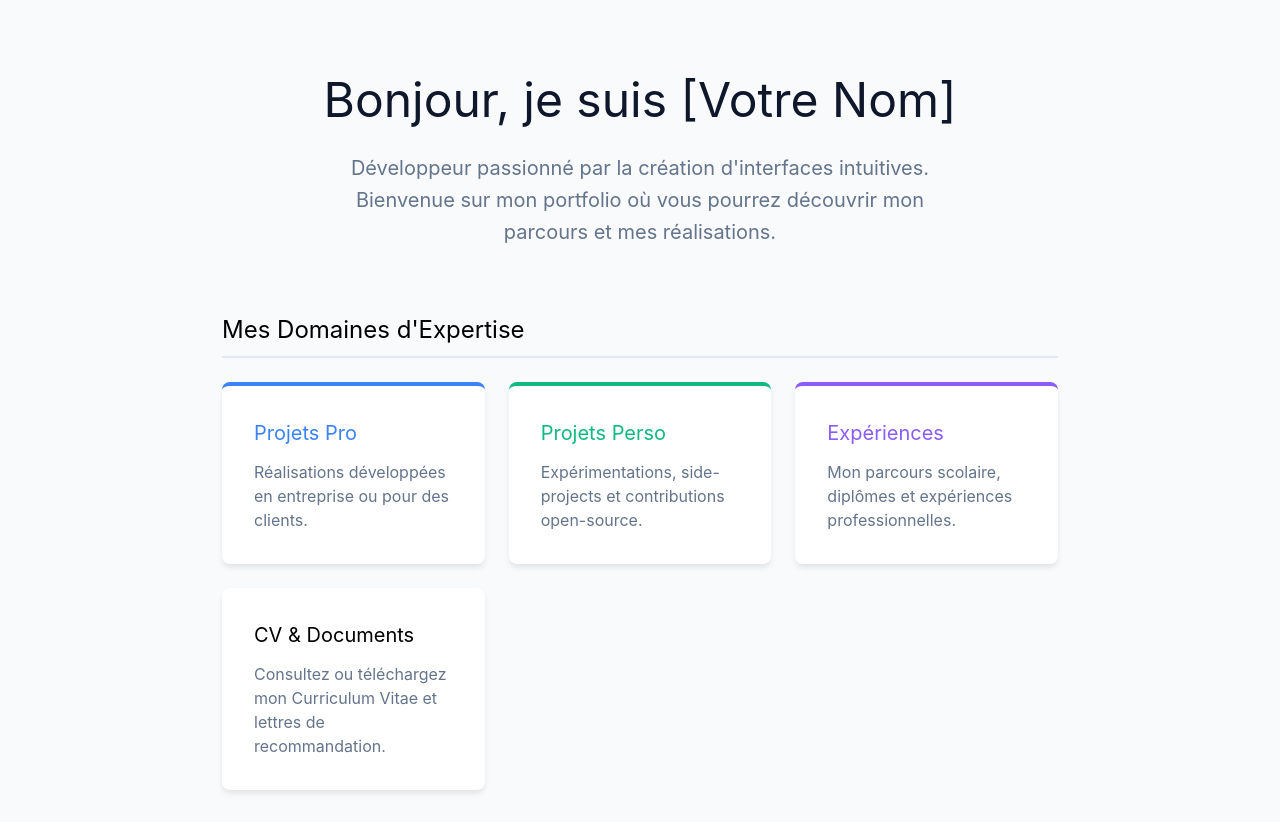
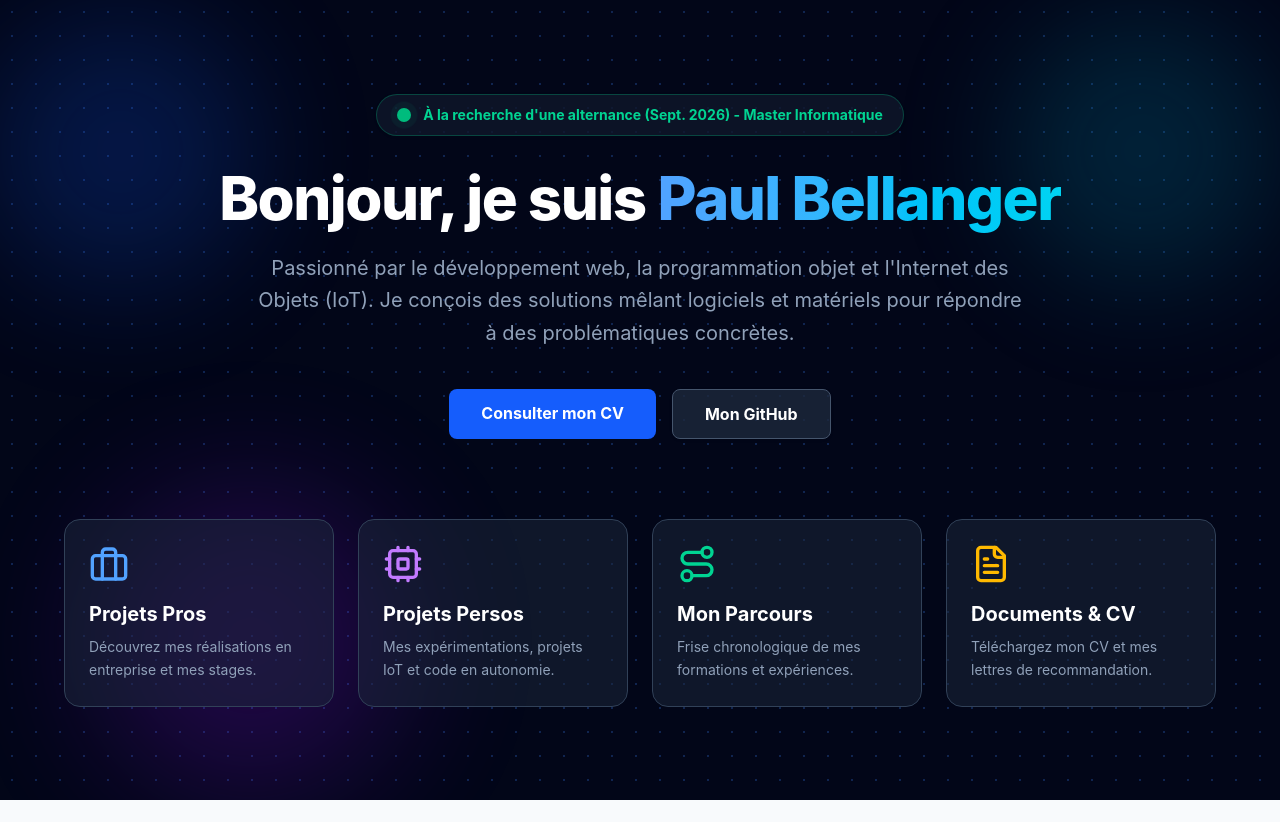
Before and after one commit to Methdec/Portfolio, a React (Vite) app: page / in a window 1280 px wide. After the commit the page ends 800 px from the top, so only its background shows below. Built offline with nearby package versions, Linux system fonts and the light colour scheme.

Commit message:
Ajout style et animation

```diff
--- a/src/components/Navbar.jsx
+++ b/src/components/Navbar.jsx
@@ -1,53 +1,48 @@
 import { Link, useLocation } from 'react-router-dom';
 
 export default function Navbar() {
-  // On récupère l'adresse actuelle de la page
   const location = useLocation();
 
-  // Si on est sur la page d'accueil (chemin "/"), on ne renvoie rien (null)
   if (location.pathname === '/') {
     return null;
   }
 
-  const navStyle = {
-    backgroundColor: '#1e293b',
-    padding: '1rem 2rem',
-    display: 'flex',
-    justifyContent: 'space-between',
-    alignItems: 'center',
-    boxShadow: '0 2px 4px rgba(0,0,0,0.1)',
-    position: 'sticky',
-    top: 0,
-    zIndex: 1000
-  };
+  return (
+    <nav className="sticky top-0 z-50 bg-slate-950/80 backdrop-blur-md border-b border-slate-800 px-6 py-4 flex justify-between items-center shadow-lg">
 
-  const linkContainerStyle = {
-    display: 'flex',
-    gap: '1.5rem'
-  };
-
-  const linkStyle = {
-    color: '#f8fafc',
-    textDecoration: 'none',
-    fontWeight: '500',
-    fontSize: '1rem'
-  };
-
-  return (
-    <nav style={navStyle}>
-      {/* Clic sur "Mon Portfolio" = Retour à l'accueil */}
-      <div style={{ fontSize: '1.5rem', fontWeight: 'bold' }}>
-        <Link to="/" style={{ color: 'white', textDecoration: 'none' }}>
-          Mon Portfolio
+      {/* Logo / Nom à gauche */}
+      <div className="text-xl font-bold tracking-tight">
+        <Link to="/" className="text-white hover:text-blue-400 transition-colors decoration-transparent">
+          Paul Bellanger
         </Link>
       </div>
 
-      {/* Le lien Accueil a été supprimé ici */}
-      <div style={linkContainerStyle}>
-        <Link to="/projets/pro" style={linkStyle}>Projets Pro</Link>
-        <Link to="/projets/perso" style={linkStyle}>Projets Perso</Link>
-        <Link to="/experiences" style={linkStyle}>Expériences</Link>
-        <Link to="/documents" style={linkStyle}>Documents</Link>
+      {/* Liens de navigation à droite */}
+      <div className="flex gap-6">
+        <Link
+          to="/projets/pro"
+          className="text-slate-300 hover:text-blue-400 transition-colors font-medium text-sm md:text-base decoration-transparent"
+        >
+          Projets Pro
+        </Link>
+        <Link
+          to="/projets/perso"
+          className="text-slate-300 hover:text-purple-400 transition-colors font-medium text-sm md:text-base decoration-transparent"
+        >
+          Projets Perso
+        </Link>
+        <Link
+          to="/experiences"
+          className="text-slate-300 hover:text-emerald-400 transition-colors font-medium text-sm md:text-base decoration-transparent"
+        >
+          Expériences
+        </Link>
+        <Link
+          to="/documents"
+          className="text-slate-300 hover:text-amber-400 transition-colors font-medium text-sm md:text-base decoration-transparent"
+        >
+          Documents
+        </Link>
       </div>
     </nav>
   );
--- a/src/pages/Home.jsx
+++ b/src/pages/Home.jsx
@@ -1,89 +1,162 @@
-import { useNavigate } from 'react-router-dom';
+import { Link } from 'react-router-dom';
 
 export default function Home() {
-  const navigate = useNavigate();
-
-  // Voici votre tableau de catégories (à l'intérieur de la fonction)
-  const categories = [
+  const menuCards = [
     {
-      id: 'pro',
-      title: 'Projets Pro',
-      description: 'Réalisations développées en entreprise ou pour des clients.',
-      color: '#3b82f6',
-      path: '/projets/pro'
+      title: 'Projets Pros',
+      description: 'Découvrez mes réalisations en entreprise et mes stages.',
+      link: '/projets/pro',
+      // Couleurs adaptées au dark mode : fond gris très foncé, bordure qui s'éclaire au survol
+      color: 'bg-slate-800/50 hover:bg-slate-800 border-slate-700 hover:border-blue-500/50',
+      icon: (
+        <svg xmlns="http://www.w3.org/2000/svg" viewBox="0 0 24 24" fill="none" stroke="currentColor" strokeWidth="2" strokeLinecap="round" strokeLinejoin="round" className="w-10 h-10 text-blue-400 mb-4">
+          <rect width="20" height="14" x="2" y="7" rx="2" ry="2"/>
+          <path d="M16 21V5a2 2 0 0 0-2-2h-4a2 2 0 0 0-2 2v16"/>
+        </svg>
+      )
     },
     {
-      id: 'perso',
-      title: 'Projets Perso',
-      description: 'Expérimentations, side-projects et contributions open-source.',
-      color: '#10b981',
-      path: '/projets/perso'
+      title: 'Projets Persos',
+      description: 'Mes expérimentations, projets IoT et code en autonomie.',
+      link: '/projets/perso',
+      color: 'bg-slate-800/50 hover:bg-slate-800 border-slate-700 hover:border-purple-500/50',
+      icon: (
+        <svg xmlns="http://www.w3.org/2000/svg" viewBox="0 0 24 24" fill="none" stroke="currentColor" strokeWidth="2" strokeLinecap="round" strokeLinejoin="round" className="w-10 h-10 text-purple-400 mb-4">
+          <rect width="16" height="16" x="4" y="4" rx="2" ry="2"/>
+          <rect width="6" height="6" x="9" y="9" rx="1" ry="1"/>
+          <path d="M15 2v2 M15 20v2 M2 15h2 M2 9h2 M20 15h2 M20 9h2 M9 2v2 M9 20v2"/>
+        </svg>
+      )
     },
     {
-      id: 'experiences',
-      title: 'Expériences',
-      description: 'Mon parcours scolaire, diplômes et expériences professionnelles.',
-      color: '#8b5cf6',
-      path: '/experiences'
+      title: 'Mon Parcours',
+      description: 'Frise chronologique de mes formations et expériences.',
+      link: '/experiences',
+      color: 'bg-slate-800/50 hover:bg-slate-800 border-slate-700 hover:border-emerald-500/50',
+      icon: (
+        <svg xmlns="http://www.w3.org/2000/svg" viewBox="0 0 24 24" fill="none" stroke="currentColor" strokeWidth="2" strokeLinecap="round" strokeLinejoin="round" className="w-10 h-10 text-emerald-400 mb-4">
+          <circle cx="6" cy="19" r="3"/>
+          <path d="M9 19h8.5a3.5 3.5 0 0 0 0-7h-11a3.5 3.5 0 0 1 0-7H15"/>
+          <circle cx="18" cy="5" r="3"/>
+        </svg>
+      )
     },
     {
-      id: 'documents',
-      title: 'CV & Documents',
-      description: 'Consultez ou téléchargez mon Curriculum Vitae et lettres de recommandation.',
-      Color: '#f59e0b',
-      path: '/documents'
+      title: 'Documents & CV',
+      description: 'Téléchargez mon CV et mes lettres de recommandation.',
+      link: '/documents',
+      color: 'bg-slate-800/50 hover:bg-slate-800 border-slate-700 hover:border-amber-500/50',
+      icon: (
+        <svg xmlns="http://www.w3.org/2000/svg" viewBox="0 0 24 24" fill="none" stroke="currentColor" strokeWidth="2" strokeLinecap="round" strokeLinejoin="round" className="w-10 h-10 text-amber-400 mb-4">
+          <path d="M15 2H6a2 2 0 0 0-2 2v16a2 2 0 0 0 2 2h12a2 2 0 0 0 2-2V7Z"/>
+          <path d="M14 2v4a2 2 0 0 0 2 2h4 M10 9H8 M16 13H8 M16 17H8"/>
+        </svg>
+      )
     }
   ];
 
-  // C'est ce bloc 'return' qui dessine la page à l'écran
   return (
-    <div style={{ maxWidth: '900px', margin: '0 auto', padding: '2rem' }}>
 
-      <header style={{ textAlign: 'center', marginBottom: '4rem', marginTop: '2rem' }}>
-        {/* On peut faire le test Tailwind ici si vous voulez : */}
-        {/* className="text-5xl font-bold mb-4 text-slate-900" */}
-        <h1 style={{ fontSize: '3rem', marginBottom: '1rem', color: '#0f172a' }}>
-          Bonjour, je suis [Votre Nom]
+    <div
+      className="min-h-screen relative flex flex-col justify-center items-center px-4 py-16 overflow-hidden bg-slate-950"
+      style={{
+        backgroundImage: 'radial-gradient(rgba(59, 130, 246, 0.25) 1px, transparent 1px)',
+        backgroundSize: '24px 24px'
+      }}
+    >
+
+      <style>
+        {`
+          @keyframes slideUp {
+            from { opacity: 0; transform: translateY(20px); }
+            to { opacity: 1; transform: translateY(0); }
+          }
+          @keyframes blob {
+            0% { transform: translate(0px, 0px) scale(1); }
+            33% { transform: translate(30px, -50px) scale(1.1); }
+            66% { transform: translate(-20px, 20px) scale(0.9); }
+            100% { transform: translate(0px, 0px) scale(1); }
+          }
+          .animate-slide-up {
+            /* Durée réduite à 0.5s pour plus de dynamisme */
+            animation: slideUp 0.5s ease-out forwards;
+            opacity: 0;
+          }
+        `}
+      </style>
+
+      {/* Blobs adaptés pour le mode sombre : opacité réduite (20-30%) et grand flou (blur-3xl) */}
+      <div className="absolute top-0 -left-4 w-72 h-72 bg-blue-600 rounded-full filter blur-3xl opacity-20" style={{ animation: 'blob 7s infinite' }}></div>
+      <div className="absolute top-0 -right-4 w-72 h-72 bg-cyan-600 rounded-full filter blur-3xl opacity-20" style={{ animation: 'blob 7s infinite', animationDelay: '2s' }}></div>
+      <div className="absolute -bottom-8 left-20 w-72 h-72 bg-purple-600 rounded-full filter blur-3xl opacity-20" style={{ animation: 'blob 7s infinite', animationDelay: '4s' }}></div>
+
+      <div className="max-w-6xl w-full mx-auto text-center relative z-10">
+
+        {/* BADGE VERT ÉMERAUDE */}
+        <div className="animate-slide-up" style={{ animationDelay: '0s' }}>
+          <div className="inline-flex items-center gap-3 px-5 py-2.5 rounded-full bg-slate-900/80 backdrop-blur-md border border-emerald-500/30 mb-8 shadow-sm">
+            <span className="relative flex h-3.5 w-3.5">
+              <span className="animate-ping absolute inline-flex h-full w-full rounded-full bg-emerald-400 opacity-75"></span>
+              <span className="relative inline-flex rounded-full h-3.5 w-3.5 bg-emerald-500"></span>
+            </span>
+            <span className="text-sm font-bold text-emerald-400">
+              À la recherche d'une alternance (Sept. 2026) - Master Informatique
+            </span>
+          </div>
+        </div>
+
+        {/* Textes en blanc et gris clair pour ressortir sur le fond noir */}
+        <h1 className="animate-slide-up text-5xl md:text-6xl font-extrabold text-white mb-6 tracking-tight" style={{ animationDelay: '0.1s' }}>
+          Bonjour, je suis <span className="text-transparent bg-clip-text bg-gradient-to-r from-blue-400 to-cyan-400">Paul Bellanger</span>
         </h1>
-        <p style={{ fontSize: '1.25rem', color: '#64748b', lineHeight: '1.6', maxWidth: '600px', margin: '0 auto' }}>
-          Développeur passionné par la création d'interfaces intuitives.
-          Bienvenue sur mon portfolio où vous pourrez découvrir mon parcours et mes réalisations.
+
+        <p className="animate-slide-up text-lg md:text-xl text-slate-400 max-w-3xl mx-auto leading-relaxed mb-10" style={{ animationDelay: '0.2s' }}>
+          Passionné par le développement web, la programmation objet et l'Internet des Objets (IoT).
+          Je conçois des solutions mêlant logiciels et matériels pour répondre à des problématiques concrètes.
         </p>
-      </header>
 
-      <section>
-        <h2 style={{ fontSize: '1.5rem', marginBottom: '1.5rem', borderBottom: '2px solid #e2e8f0', paddingBottom: '0.5rem' }}>
-          Mes Domaines d'Expertise
-        </h2>
+        {/* Boutons adaptés au thème sombre */}
+        <div className="animate-slide-up flex flex-wrap justify-center gap-4 mb-20" style={{ animationDelay: '0.3s' }}>
+          <Link
+            to="/documents"
+            className="px-8 py-3 bg-blue-600 text-white font-bold rounded-lg hover:bg-blue-500 transition-transform hover:scale-105 shadow-<0_0_15px_rgba(37,99,235,0.4)>"
+          >
+            Consulter mon CV
+          </Link>
+          <a
+            href="https://github.com/Methdec"
+            target="_blank"
+            rel="noopener noreferrer"
+            className="px-8 py-3 bg-slate-800/80 backdrop-blur-sm text-white font-bold rounded-lg border border-slate-600 hover:bg-slate-700 transition-transform hover:scale-105 shadow-sm"
+          >
+            Mon GitHub
+          </a>
+        </div>
 
-        <div style={{ display: 'grid', gridTemplateColumns: 'repeat(auto-fit, minmax(250px, 1fr))', gap: '1.5rem' }}>
-          {categories.map((category) => (
+        {/* Grille de cartes */}
+        <div className="grid grid-cols-1 sm:grid-cols-2 lg:grid-cols-4 gap-6 text-left">
+          {menuCards.map((card, index) => (
             <div
-              key={category.id}
-              style={{
-                backgroundColor: 'white',
-                padding: '2rem',
-                borderRadius: '8px',
-                boxShadow: '0 4px 6px -1px rgba(0, 0, 0, 0.1)',
-                borderTop: `4px solid ${category.color}`,
-                cursor: 'pointer',
-                transition: 'transform 0.2s'
-              }}
-              onMouseEnter={(e) => e.currentTarget.style.transform = 'translateY(-5px)'}
-              onMouseLeave={(e) => e.currentTarget.style.transform = 'translateY(0)'}
-              onClick={() => navigate(category.path)}
+              key={index}
+              className="animate-slide-up"
+              style={{ animationDelay: `${0.4 + (index * 0.1)}s` }}
             >
-              <h3 style={{ fontSize: '1.25rem', marginBottom: '0.75rem', color: category.color }}>
-                {category.title}
-              </h3>
-              <p style={{ color: '#64748b', lineHeight: '1.5' }}>
-                {category.description}
-              </p>
+              <Link
+                to={card.link}
+                className={`block h-full p-6 rounded-2xl border transition-all duration-300 hover:-translate-y-2 hover:shadow-<0_8px_30px_rgb(0,0,0,0.5)> backdrop-blur-md ${card.color}`}
+              >
+                {card.icon}
+                {/* Titre blanc, description grise */}
+                <h2 className="text-xl font-bold text-white mb-2">{card.title}</h2>
+                <p className="text-slate-400 text-sm leading-relaxed">
+                  {card.description}
+                </p>
+              </Link>
             </div>
           ))}
         </div>
-      </section>
 
+      </div>
     </div>
   );
 }
```
Also changed, not shown: src/data/projects.js (+6 -6 lines), src/pages/Documents.jsx (+35 -11 lines), src/pages/Experiences.jsx (+29 -20 lines), src/pages/ProjectDetail.jsx (+78 -31 lines), src/pages/ProjetsList.jsx (+69 -18 lines).
